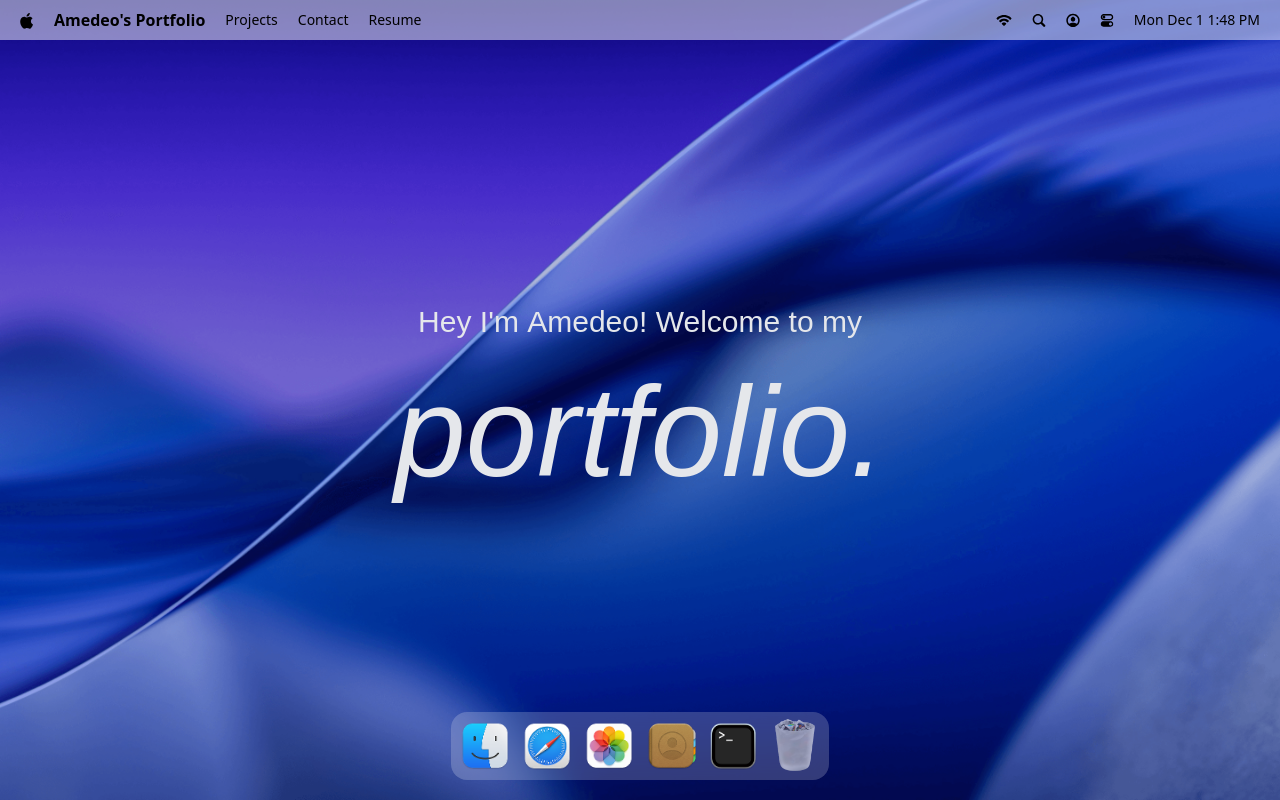
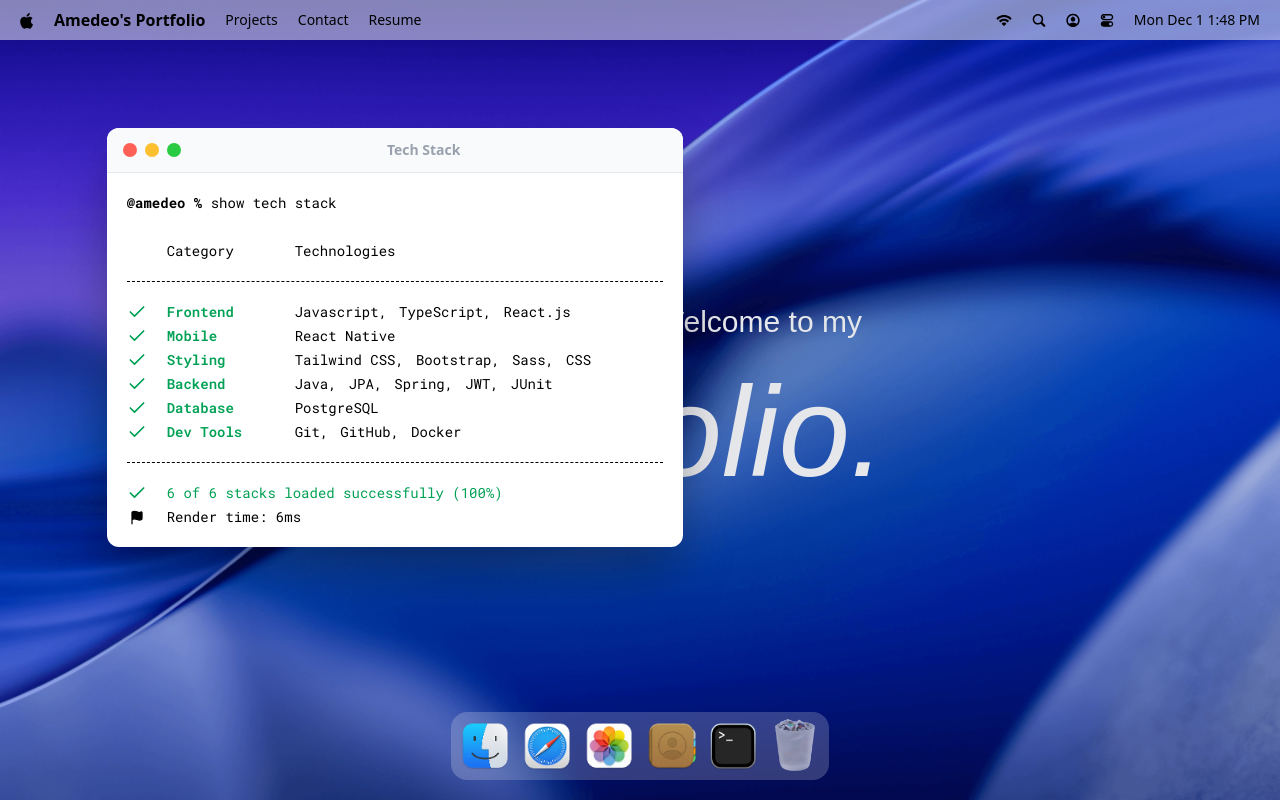
Before and after one commit to AmedeoMignano/MacOsPortfolio, a React (Vite) app: page / in a window 1280 px wide. Both pictures are taken after a click on the button 733 px from the left and 746 px from the top of the page. Built offline with nearby package versions, Linux system fonts and the light colour scheme; a web font is replaced by a local one.

Commit message:
Adds Hoc WindowWrapper, and Terminal

```diff
--- a/src/App.jsx
+++ b/src/App.jsx
@@ -1,5 +1,10 @@
 import React from 'react'
 import{ Navbar, Welcome, Dock } from "#components"
+import gsap from "gsap";
+
+import { Draggable } from "gsap/Draggable";
+import {Terminal} from "#windows";
+gsap.registerPlugin(Draggable);
 
 const App = () => {
     return (
@@ -7,6 +12,7 @@
         <Navbar/>
         <Welcome/>
         <Dock/>
+        <Terminal />
        </main>
     )
 }
--- a/src/components/Dock.jsx
+++ b/src/components/Dock.jsx
@@ -66,7 +66,7 @@
             openWindow(app.id)
         }
 
-        console.log(windows)
+       // console.log(windows)
     }
     return (
         <section id="dock">
--- /dev/null
+++ b/src/components/WindowControls.jsx
@@ -0,0 +1,15 @@
+import React from 'react'
+import useWindowStore from "#store/window.js";
+
+const WindowControls = ( { target }) => {
+    const { closeWindow } = useWindowStore();
+
+    return (
+        <div id="window-controls">
+            <div className="close" onClick={() => closeWindow(target)}/>
+            <div className="minimize" />
+            <div className="maximize" />
+        </div>
+    )
+}
+export default WindowControls
--- a/src/components/index.js
+++ b/src/components/index.js
@@ -1,5 +1,6 @@
 import Navbar from "#components/Navbar.jsx";
 import Welcome from "#components/Welcome.jsx";
 import Dock from "#components/Dock.jsx";
+import WindowControls from "#components/WindowControls.jsx";
 
-export{Navbar, Welcome, Dock}
+export{Navbar, Welcome, Dock, WindowControls}
--- a/src/constants/index.js
+++ b/src/constants/index.js
@@ -102,7 +102,7 @@
 const techStack = [
     {
         category: "Frontend",
-        items: ["HTML5", "CSS3", "Javascript", "TypeScript", "React.js", "Redux", "Axios", "Vitest"],
+        items: ["Javascript", "TypeScript", "React.js"],
     },
     {
         category: "Mobile",
--- /dev/null
+++ b/src/hoc/WindowWrapper.jsx
@@ -0,0 +1,61 @@
+import React, {useLayoutEffect, useRef} from 'react'
+import useWindowStore from "#store/window.js";
+import {useGSAP} from "@gsap/react";
+import gsap from "gsap";
+import {Draggable} from "gsap/Draggable";
+
+const WindowWrapper = (Component, windowKey) => {
+    const Wrapped = (props) => {
+        const { focusWindow, windows} = useWindowStore();
+        const { isOpen, zIndex } = windows[windowKey];
+        const ref = useRef(null)
+
+        useGSAP(() => {
+            const el = ref.current
+            if(!el || !isOpen) return;
+
+            el.style.display = "block";
+            gsap.fromTo(el,
+                {
+                scale: 0.8,
+                opacity: 0,
+                y: 40
+                },
+                {scale: 1,
+                opacity: 1,
+                y: 0,
+                duration: 0.2,
+                ease: "power3.out"}
+            )
+        }, [isOpen]);
+
+        useGSAP(() => {
+            const el = ref.current;
+            if(!el) return;
+
+         const [instance] = Draggable.create(el, { onPress: () =>
+                 focusWindow(windowKey)}); // la window key passata come argomento del componente,
+            // diventa fondamentale qui. Il draggable funzionerebbe infatti anche solo puntando al
+            // el, ma usando on press e passando a focusWindow la windowkey quando draggo una finestra
+            // il suo z-index aumenta e resta visibile al di sopra delle altre
+
+            // faccio inoltre il destructuring della instance per poterla poi killare.
+         return () => instance.kill();
+
+        },[])
+
+        useLayoutEffect(() => {
+            const el = ref.current
+            if(!el) return;
+            el.style.display = isOpen ? "block" : "none"
+        }, [isOpen]);
+
+        return <section id={windowKey} ref={ref} style={{ zIndex }} className="absolute">
+            <Component {...props} />
+        </section>
+    }
+    Wrapped.displayName = `WindowWrapper(${Component.displayName || Component.name || "Component"}`
+
+    return Wrapped;
+}
+export default WindowWrapper
--- /dev/null
+++ b/src/windows/Terminal.jsx
@@ -0,0 +1,60 @@
+import React from 'react'
+import WindowWrapper from "#hoc/WindowWrapper.jsx";
+import {techStack} from "#constants/index.js";
+import {Check, Flag} from "lucide-react";
+import {WindowControls} from "#components";
+
+
+const Terminal = () => {
+    return (
+        <>
+            <div id="window-header">
+                <WindowControls target="terminal"/>
+                <h2>Tech Stack</h2>
+            </div>
+
+            <div className="techstack">
+                <p>
+                    <span className="font-bold">@amedeo % </span>
+                    show tech stack
+                </p>
+
+                <div className="label">
+                    <p className="w-32">Category</p>
+                    <p>Technologies</p>
+                </div>
+
+                <ul className="content">
+                    {techStack.map(({ category, items }) => (
+                        <li key={category} className="flex items-center">
+                    <Check className="check" size={20}/>
+                    <h3>{category}</h3>
+                    <ul>
+                        {items.map((item, i) => (
+                            <li key={i}>
+                                {item}
+                                {i < items.length - 1 ? "," : ""}
+                            </li>
+                        ))}
+                    </ul>
+                </li>
+                ))}
+                </ul>
+                <div className="footnote">
+                    <p>
+                        <Check size={20} /> 6 of 6 stacks loaded successfully
+                        (100%)
+                    </p>
+                    <p className="text-black">
+                        <Flag size={15} fill="black" />
+                        Render time: 6ms
+                    </p>
+                </div>
+            </div>
+        </>
+    )
+}
+
+const TerminalWindow = WindowWrapper(Terminal, "terminal")
+
+export default TerminalWindow;
--- /dev/null
+++ b/src/windows/index.js
@@ -0,0 +1,3 @@
+import Terminal from "#windows/Terminal.jsx";
+
+export { Terminal }
```
